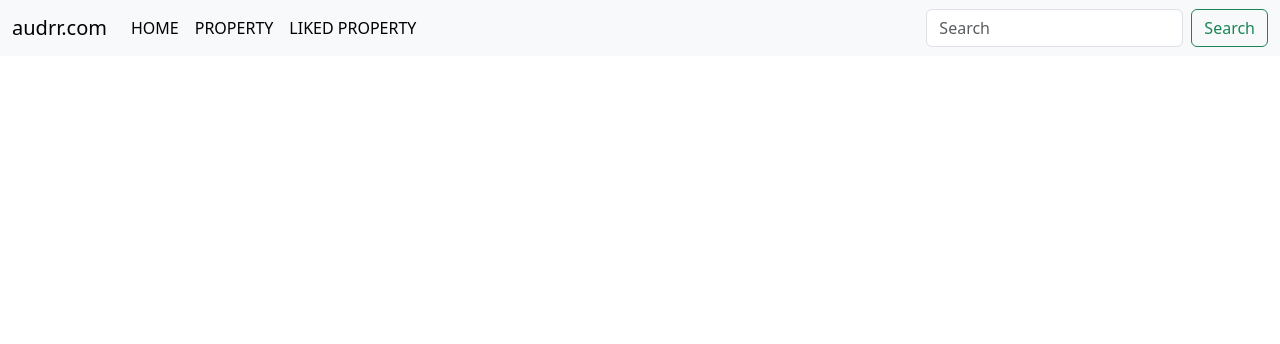
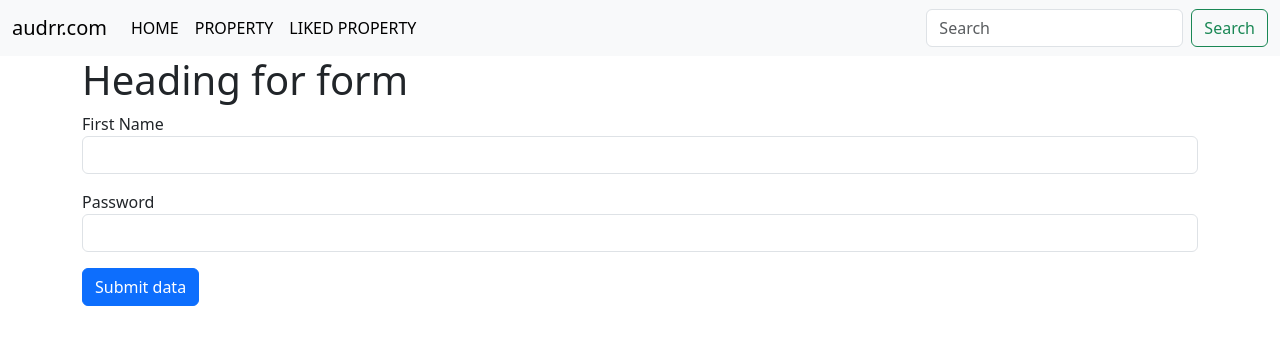
Before and after one commit to ashesh790/biadmin, an Angular app: page / in a window 1280 px wide. Shown: the top 344 px of the page. Built offline with nearby package versions, Linux system fonts and the light colour scheme.

Commit message:
Angular for is completed.

```diff
--- /dev/null
+++ b/src/app/add-update-property-form/add-update-property-form.component.html
@@ -0,0 +1,25 @@
+<div class="container">
+    <h1>Heading for form</h1>
+    <form #login="ngForm" (ngSubmit)="submit(login)">
+        <div class="form-group">
+            <label for="firstname">First Name</label>
+            <input #name="ngModel" required minlength="2" maxlength="7" type="text" name="firstname"
+                class="form-control" ngModel>
+            <div *ngIf="name.touched && name.invalid" class="alert alert-danger">
+                <div *ngIf="name.errors?.['required']">
+                    Name is required.
+                </div>
+                <div *ngIf="name.errors?.['minlength']">
+                    Name is too short.
+                </div>
+            </div>
+        </div>
+        <pre></pre>
+        <div class="form-group">
+            <label for="password">Password</label>
+            <input type="text" name="password" class="form-control" ngModel>
+        </div>
+        <pre></pre>
+        <button class="btn btn-primary" type="submit">Submit data</button>
+    </form>
+</div>
--- /dev/null
+++ b/src/app/add-update-property-form/add-update-property-form.component.ts
@@ -0,0 +1,13 @@
+import { Component } from '@angular/core';
+
+@Component({
+  selector: 'app-add-update-property-form',
+  templateUrl: './add-update-property-form.component.html',
+  styleUrls: ['./add-update-property-form.component.css']
+})
+export class AddUpdatePropertyFormComponent {
+
+  submit(login: any) {
+    console.log("For is submitted", login);
+  }
+}
--- a/src/app/app.component.html
+++ b/src/app/app.component.html
@@ -1,2 +1,3 @@
 <app-master></app-master>
 <app-prop-box></app-prop-box>
+<app-add-update-property-form></app-add-update-property-form>
```
Also changed, not shown: src/app/app.module.ts (+6 -3 lines), src/app/add-update-property-form/add-update-property-form.component.css (added), 1 other file (tests, documents, lock files or other folders).
